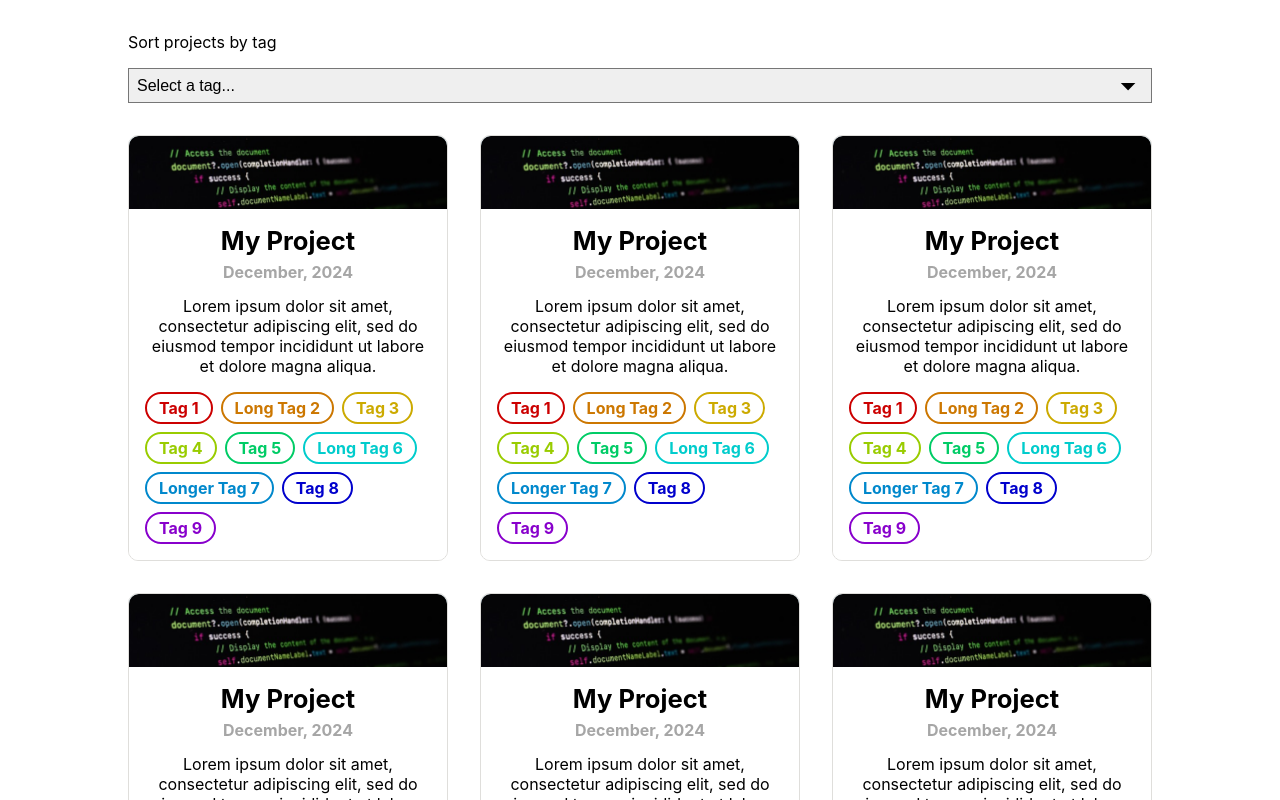
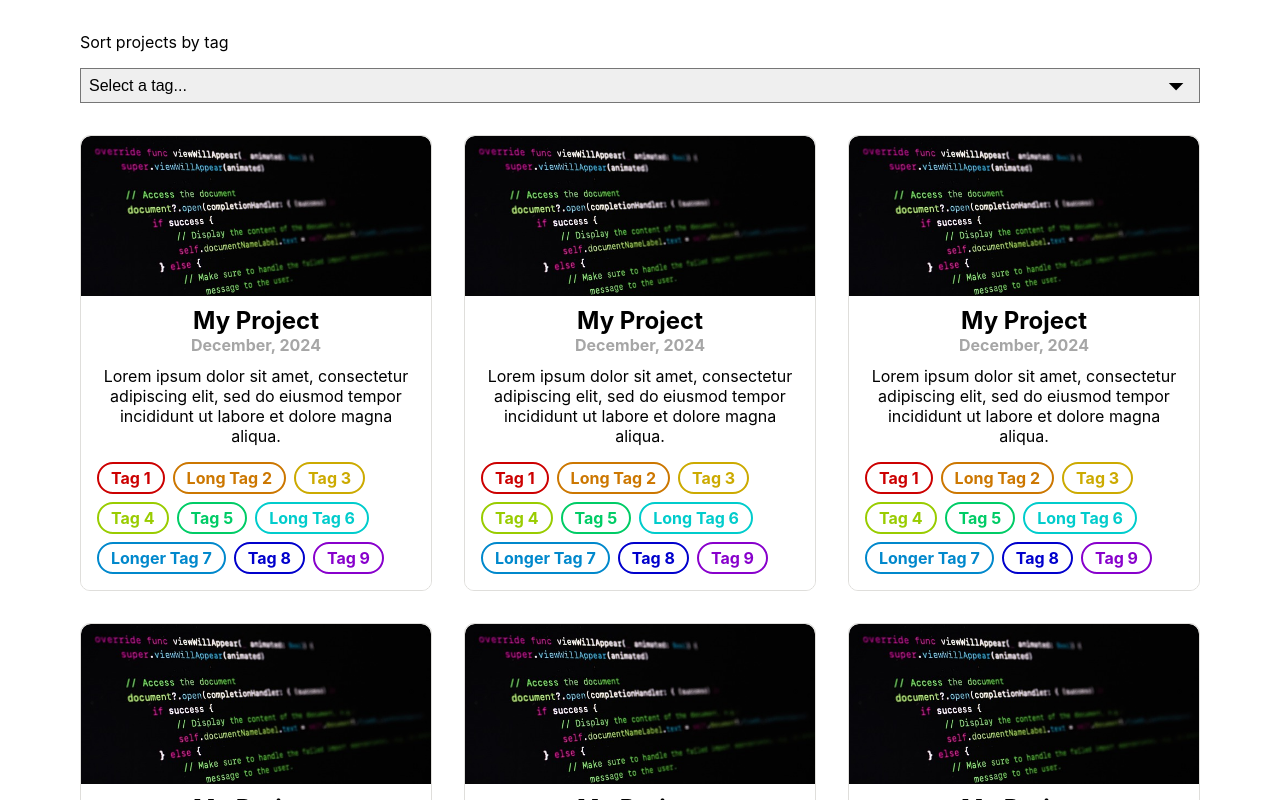
Before and after one commit to jzarychuk/React-Portfolio, a React (Create React App) app in the folder react-portfolio/: page / in a window 1280 px wide. Shown: the top 800 px of the page. Built offline with nearby package versions, Linux system fonts and the light colour scheme.

Commit message:
feat(project-card): lock upper section height and make lower section scalable

```diff
--- a/react-portfolio/src/App.css
+++ b/react-portfolio/src/App.css
@@ -1,4 +1,4 @@
 .projects-section {
   margin: 0 auto;
-  max-width: 68rem; /* Width of 3 cards + 2 gaps + 2 paddings */
+  max-width: 74rem; /* Width of 3 cards + 2 gaps + 2 paddings */
 }
--- a/react-portfolio/src/components/ProjectCard.css
+++ b/react-portfolio/src/components/ProjectCard.css
@@ -3,28 +3,18 @@
 }
 
 .project-card {
-  flex-direction: column;
-  display: flex;
   overflow: hidden;
   border: 1px solid #dfdedb;
   border-radius: 0.625rem;
   text-align: center;
-  aspect-ratio: 3 / 4;
 }
 
 .project-card__upper {
   position: relative;
-  flex: 4.5;
-  justify-content: center;
-  align-items: center;
-  display: flex;
-  background-color: #b2c2c8;
+  height: 10rem;
 }
 
 .project-card__image {
-  position: absolute;
-  top: 0;
-  left: 0;
   border-top-left-radius: 0.625rem;
   border-top-right-radius: 0.625rem;
   width: 100%;
@@ -33,23 +23,22 @@
 }
 
 .project-card__lower {
-  flex: 5.5;
   flex-direction: column;
-  display: flex;
   padding: 1rem;
   background-color: white;
 }
 
 .project-card__title {
   margin: 0;
-  font-size: 1.6rem;
+  font-size: 1.5rem;
+  line-height: 0.73;
   color: black;
 }
 
 .project-card__date {
-  margin: 1rem 0 1.5rem 0;
+  margin: 0.7rem 0 1rem 0;
   font-size: 1rem;
-  line-height: 0;
+  line-height: 0.6;
   color: #a6a6a6;
 }
 
@@ -61,9 +50,8 @@
 
 .project-card__tags-grid {
   flex-wrap: wrap;
-  justify-content: flex-start;
-  align-items: center;
   gap: 0.5rem;
   display: flex;
-  margin-top: 1rem;
+  margin-top: auto;
+  padding-top: 1rem;
 }
--- a/react-portfolio/src/components/ProjectGrid.css
+++ b/react-portfolio/src/components/ProjectGrid.css
@@ -1,7 +1,8 @@
 .project-grid {
   justify-content: center;
+  align-items: start;
   gap: 2rem;
   display: grid;
-  grid-template-columns: repeat(auto-fit, 20rem);
+  grid-template-columns: repeat(auto-fit, 22rem);
   padding: 2rem;
 }
```
